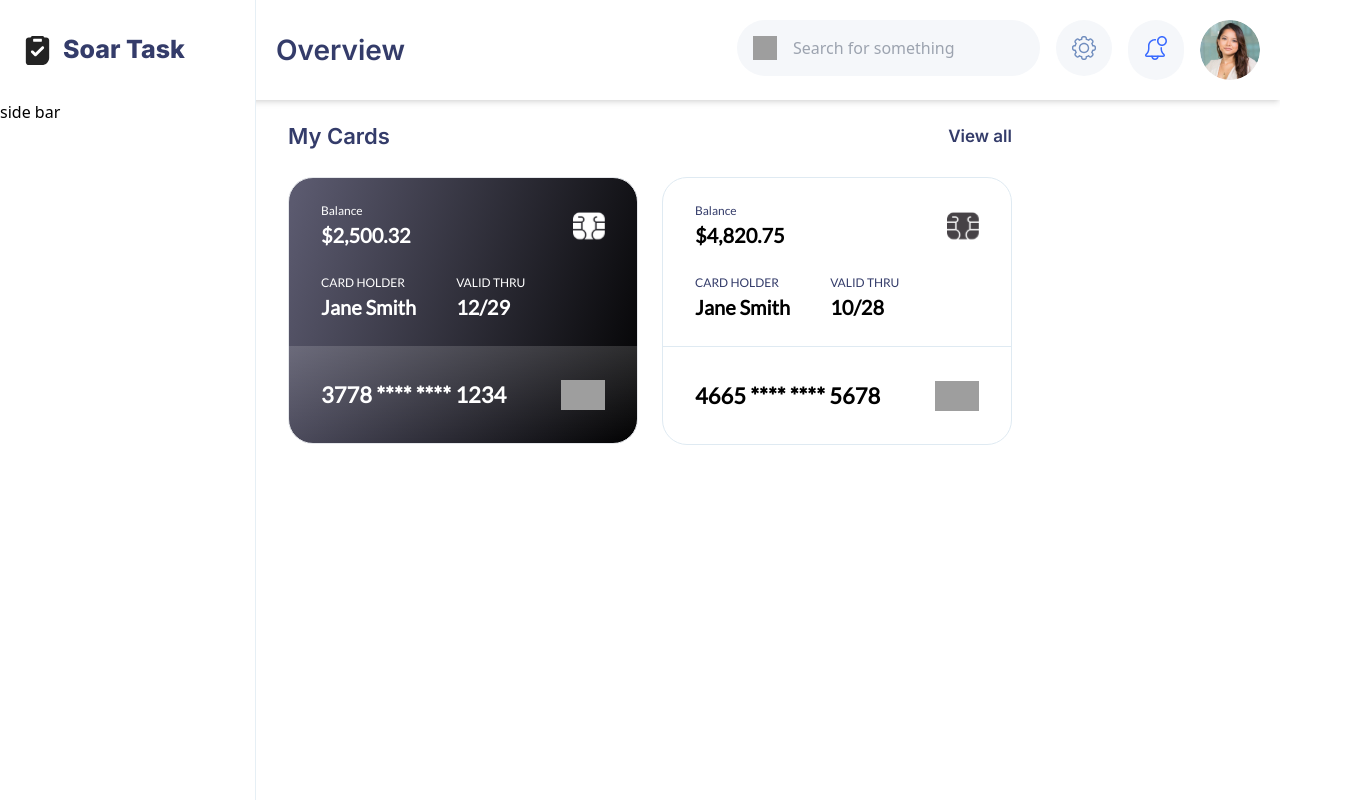
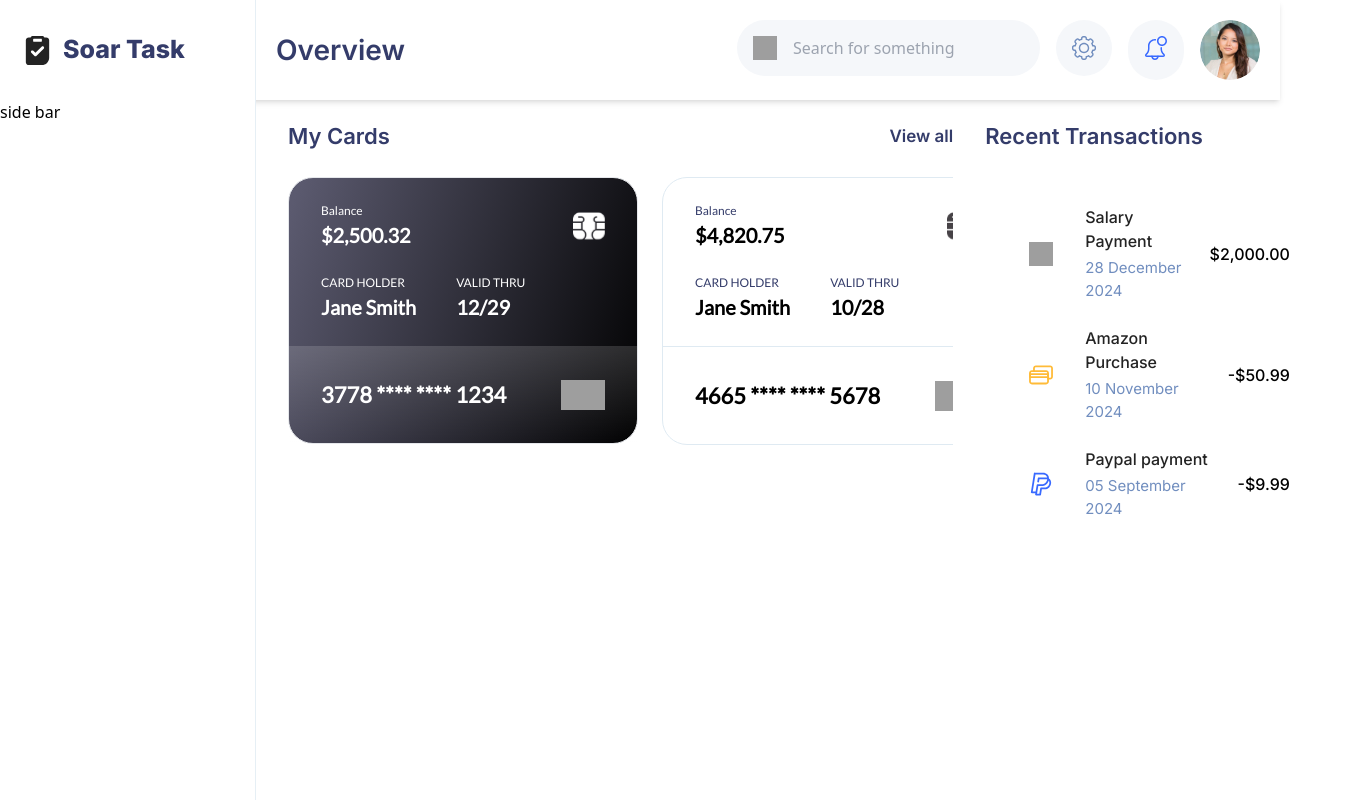
Before and after one commit to VinayakHegde/financial-dashboard, a Next.js app: page / in a window 1280 px wide. Shown: the whole page, 1350 px wide, since content can reach past the window. Built offline with nearby package versions, Linux system fonts and the light colour scheme; grey boxes are pictures that could not be loaded.

Commit message:
feat(transaction): transaction in the page

```diff
--- a/app/page.tsx
+++ b/app/page.tsx
@@ -1,16 +1,19 @@
 import { MyCards } from "@/components/my-cards";
+import { RecentTransactions } from "@/components/recent-transactions";
 import { getMyCards } from "@/services/get-my-cards";
+import { getTransactions } from "@/services/get-transactions";
 
 
 export default async function DashboardPage() {
-  const [cards] = await Promise.all([
-    getMyCards()
+  const [cards, transactions] = await Promise.all([
+    getMyCards(),
+    getTransactions()
   ])
   return (
     <div className="flex flex-col gap-4">
-      <div className="flex flex-col desktop:flex-row justify-between gap-4">
+      <div className="flex flex-col desktop:flex-row justify-between gap-8">
         <MyCards cards={cards}/>
-        {/* <RecentTransactions /> */}
+        <RecentTransactions transactions={transactions} />
       </div>
 
       {/*
```
